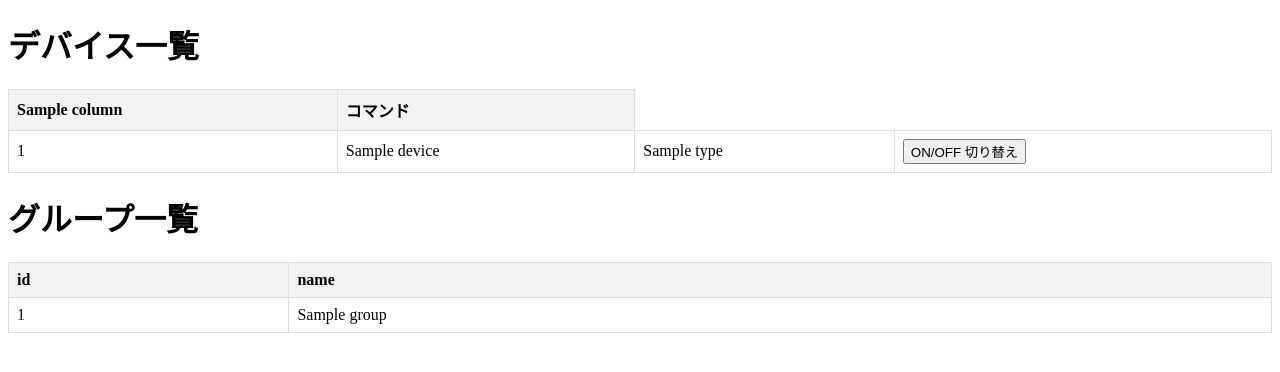
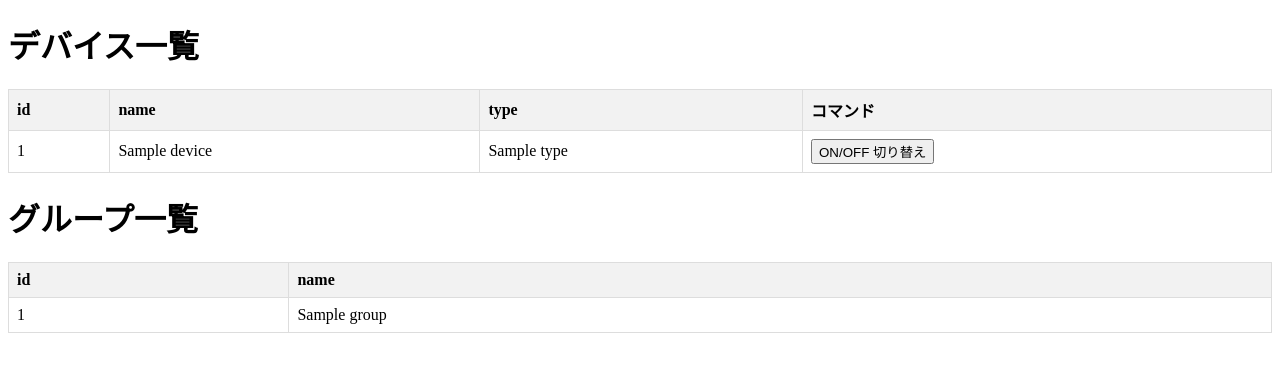
Before and after one commit to box16/SwitchBotController, a Flask app: template templates/index.html in a window 1280 px wide. Shown: the top 372 px of the page. Run offline with Flask 3, Linux system fonts and the light colour scheme; the template is opened without the code that fills it: most values are stand-ins (such as "Sample title", 1, 10 or a date in 2020).

Commit message:
dtoの見直し

```diff
--- a/ApplicationService/Device/device_app_service.py
+++ b/ApplicationService/Device/device_app_service.py
@@ -1,7 +1,6 @@
 from Domain.Device.device_repository import IDeviceRepository
 from Domain.Device.device import Device
 from Domain.api_gateway import ISwitchBotGateway
-from ApplicationService.Device.dto_device import DeviceList
 from ApplicationService.Device.dto_device import Device as DDevice
 from typing import Tuple
 from utility.exception import DeviceNotFound
@@ -14,10 +13,9 @@ class DeviceAppService:
         self.device_repository = device_repository
         self.api_gateway = api_gateway
 
-    def get_all(self):
+    def get_all(self) -> Tuple[DDevice]:
         devices: Tuple[Device] = self.device_repository.get_all()
-        dto_devices = tuple(DDevice(d.id, d.name, d.type) for d in devices)
-        return DeviceList(("id", "name", "type"), dto_devices)
+        return tuple(DDevice(d.id, d.name, d.type) for d in devices)
 
     def toggle_switch(self, device_id):
         if not self.device_repository.is_exist(device_id):
--- a/ApplicationService/Device/dto_device.py
+++ b/ApplicationService/Device/dto_device.py
@@ -7,9 +7,3 @@ class Device:
     id: str
     name: str
     type: str
-
-
-@dataclass(frozen=True)
-class DeviceList:
-    columns: Tuple[str, ...]
-    devices: Tuple[Device, ...]
--- a/ApplicationService/Device/test_device_app_service.py
+++ b/ApplicationService/Device/test_device_app_service.py
@@ -16,7 +16,7 @@ class TestDeviceAppService(unittest.TestCase):
     def test_get_all(self):
         self.db.add("1", "ColorLight", "Color Bulb")
         device_list = self.device_app_service.get_all()
-        self.assertEqual(len(device_list.devices), 1)
+        self.assertEqual(len(device_list), 1)
 
     def test_toggle_switch(self):
         device_id = 1
--- a/app.py
+++ b/app.py
@@ -1,6 +1,6 @@
 from flask import Flask, render_template, redirect, url_for
 from ApplicationService.Device.device_app_service import DeviceAppService
-from ApplicationService.Device.dto_device import DeviceList
+from ApplicationService.Device.dto_device import Device
 from ApplicationService.Group.group_app_service import GroupAppService
 from ApplicationService.Group.dto_group import Group
 from Infra.device_repository import DeviceRepository
@@ -15,12 +15,11 @@ group_app_service = GroupAppService(GroupRepository(), SwitchBotGateway())
 
 @app.route("/")
 def index():
-    device_list: DeviceList = device_app_service.get_all()
+    device_list: Tuple[Device] = device_app_service.get_all()
     group_list: Tuple[Group] = group_app_service.get_all()
     return render_template(
         "index.html",
-        columns=device_list.columns,
-        devices=device_list.devices,  # ここ修正
+        devices=device_list.devices,
         groups=group_list,
     )
 
--- a/templates/index.html
+++ b/templates/index.html
@@ -24,9 +24,9 @@
     <table>
         <thead>
             <tr>
-                {% for column in columns %}
-                <th>{{ column }}</th>
-                {% endfor %}
+                <th>id</th>
+                <th>name</th>
+                <th>type</th>
                 <th>コマンド</th>
             </tr>
         </thead>
```
